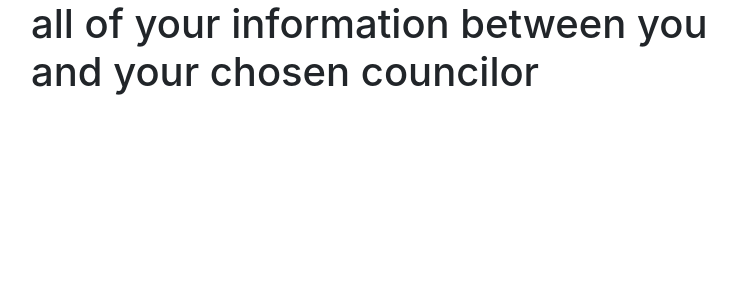
After one commit to BuckyTheBoss/therapy, a Django app: page /patient_matched_index in a window 1280 px wide. The commit adds this page. Shown: the top 300 px of the page, without its empty margins (244-980 px from the left). Run offline with Django 3.2, Linux system fonts and the light colour scheme; some libraries are stand-ins or nearby versions.

Commit message:
end of monday

```diff
--- a/therapy/main/static/css/styles.css
+++ b/therapy/main/static/css/styles.css
@@ -0,0 +1,4 @@
+
+.body{
+	background-color: #2b0f0a;
+}
--- a/therapy/main/templates/base.html
+++ b/therapy/main/templates/base.html
@@ -1,16 +1,21 @@
 {% load staticfiles %}
+{% load static %}
+
 
 <!DOCTYPE html>
 <html>
 <head>
-	<!-- CSS CUSTOM -->
-	<link rel=”stylesheet” href=”‘css/styles.css’”>
+
+
 	<!-- Required meta tags -->
     <meta charset="utf-8">
     <meta name="viewport" content="width=device-width, initial-scale=1, shrink-to-fit=no">
 
     <!-- Bootstrap CSS -->
     <link rel="stylesheet" href="https://stackpath.bootstrapcdn.com/bootstrap/4.3.1/css/bootstrap.min.css" integrity="sha384-ggOyR0iXCbMQv3Xipma34MD+dH/1fQ784/j6cY/iJTQUOhcWr7x9JvoRxT2MZw1T" crossorigin="anonymous">
+
+
+    <link rel="stylesheet" type="text/css" href="{% static 'css/styles.css' %}">
 
 	<title></title>
 </head>
@@ -54,8 +59,6 @@
 </nav>
 		{% endif %}
 
-
-
 <div class="container">
   <div class="row">
     <div class="col-2"></div>
@@ -64,7 +67,5 @@
   </div>
 </div>
 
-
-
 </body>
 </html>
--- /dev/null
+++ b/therapy/main/templates/patient_matched_index.html
@@ -0,0 +1,7 @@
+{% extends 'base.html' %}
+
+{% block content %}
+
+<h1>all of your information between you and your chosen councilor</h1>
+
+{% endblock %}
--- a/therapy/main/templates/registration/login.html
+++ b/therapy/main/templates/registration/login.html
@@ -1,6 +1,7 @@
 {% extends 'base.html' %}
 
 {% block content %}
+
 
 
 {% load crispy_forms_tags %}
@@ -11,7 +12,7 @@
         <form method="POST" class="form">
       {% csrf_token %}
       {{ form | crispy }}
-      <button type="submit" class="btn btn-success">Sign up</button>
+      <button type="submit" class="btn btn-success">Login</button>
   </form>
 </div>
 </div>
--- a/therapy/main/urls.py
+++ b/therapy/main/urls.py
@@ -16,4 +16,5 @@ urlpatterns = [
     path('doctor_index', views.doctor_index, name='doctor_index'),
     path('index', views.index, name='index'),
     path('signup/patient/', views.signup, name='patient_signup'),
+    path('patient_matched_index', views.patient_matched_index, name='patient_matched_index'),
 ]
--- a/therapy/main/views.py
+++ b/therapy/main/views.py
@@ -31,7 +31,10 @@ def doctor_index(request):
 
 def index(request):
 	therapists = Therapist.objects.all()
-	'''queeris here'''
+	'''queeris here button to redrect to
+	patient_matched_index when you have started an interaction with acouncilor
+	 after a chat this will show up in the navbar if logged in and have assined councilor'''
+
 	return render(request, 'index.html',{'therapists' : therapists})
 
 
@@ -47,3 +50,9 @@ def signup(request):
 			return redirect('index') #should redirect to dead end page until user confirms email
 	form = CustomUserCreationForm()
 	return render(request, 'registration/signup.html', {'form' : form})
+
+
+
+def patient_matched_index(request):
+
+	return render(request, 'patient_matched_index.html')
--- a/therapy/therapy/settings.py
+++ b/therapy/therapy/settings.py
@@ -143,5 +143,6 @@ ACCOUNT_EMAIL_VERIFICATION = 'none'
 
 
 STATICFILES_DIRS = [
-    os.path.join(BASE_DIR, 'static'),
+    os.path.join(BASE_DIR, "static"),
+    '/static/',
 ]
```
